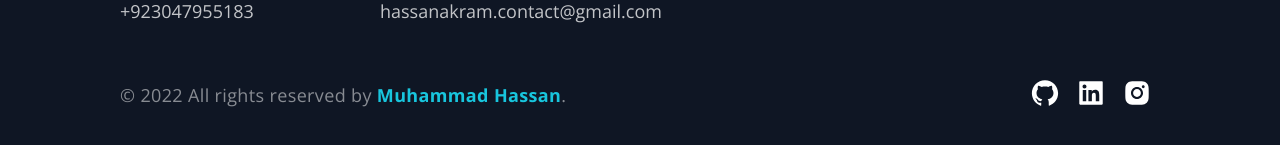
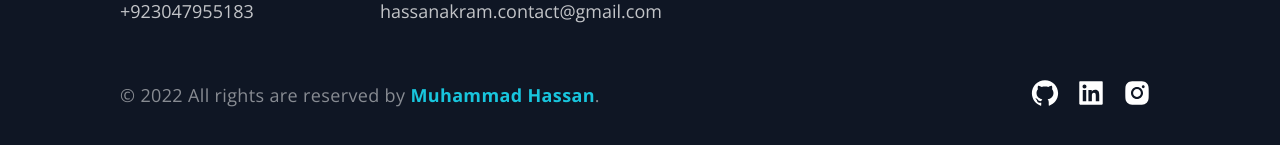
Before and after one commit to hassanprodeveloper/portfolio-nextjs, a Next.js app: page / in a window 1280 px wide. Shown: the part 3958-4103 px from the top of the page. Built offline with nearby package versions, Linux system fonts and the light colour scheme.

Commit message:
footer reserved rights text changed

```diff
--- a/src/components/Footer/Footer.js
+++ b/src/components/Footer/Footer.js
@@ -39,7 +39,7 @@ const Footer = () => {
       <SocialIconsContainer>
         <CompanyContainer>
           <Slogan>
-            &copy; {new Date().getFullYear()} All rights reserved by{" "}
+            &copy; {new Date().getFullYear()} All rights are reserved by{" "}
             <Link
               target="_blank"
               href={socialAccounts.linkedin}
```
